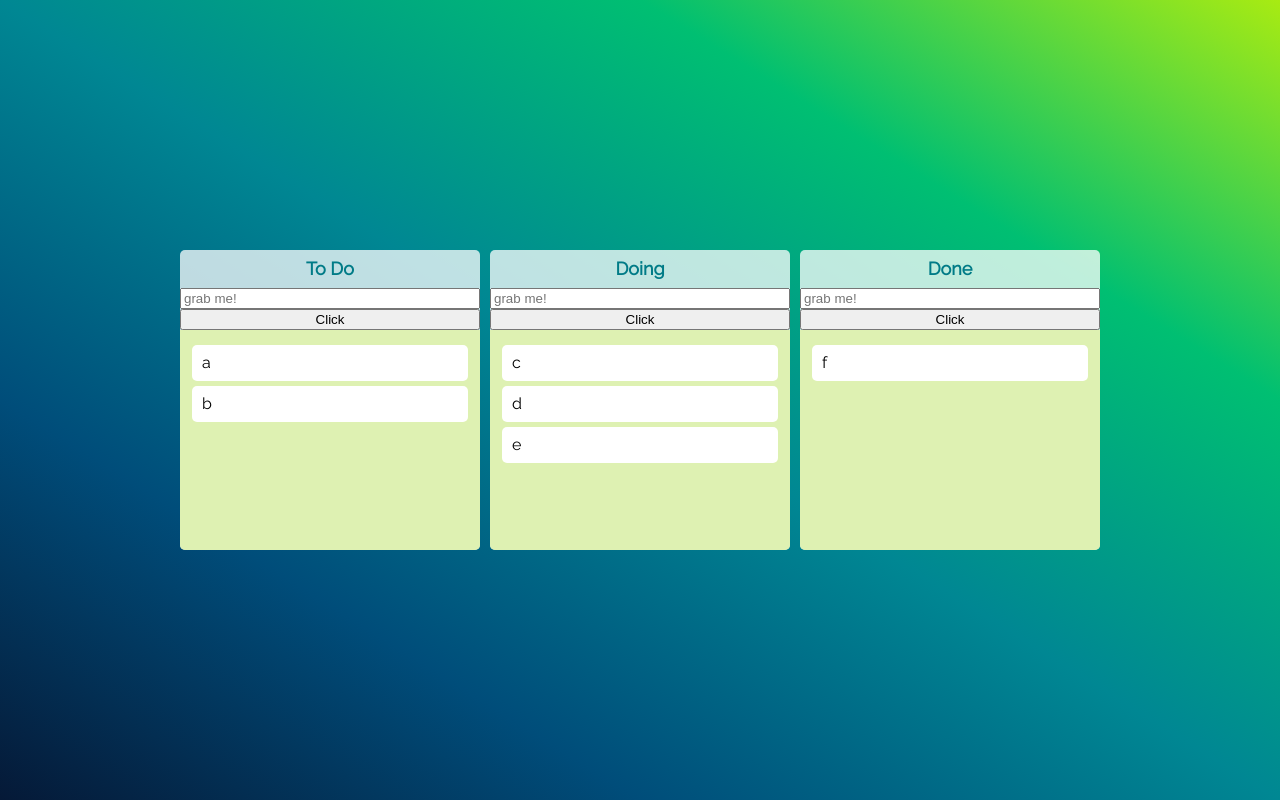
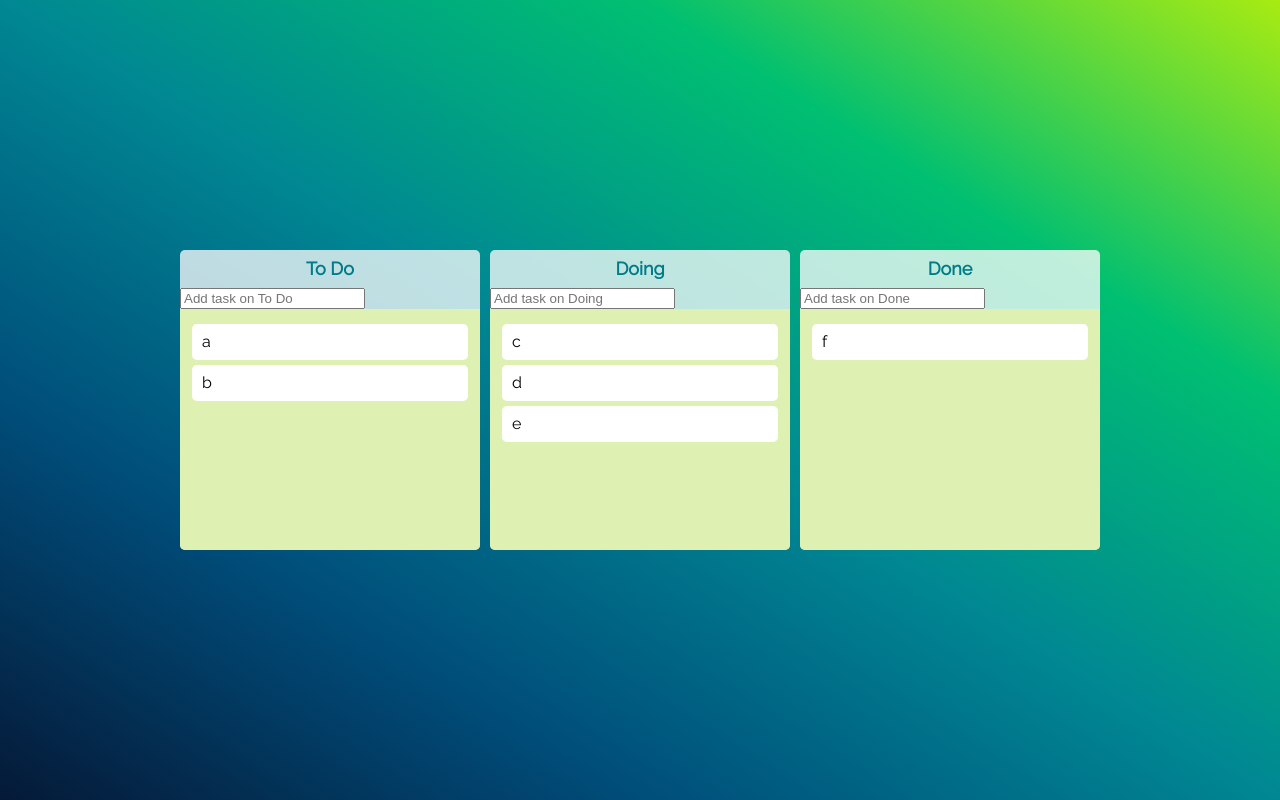
Before and after one commit to kirtimukha/rjs-trello, a React (Create React App) app: page / in a window 1280 px wide. Built offline with nearby package versions, Linux system fonts and the light colour scheme.

Commit message:
[U] useForm 사용법

```diff
--- a/src/Components/Board.tsx
+++ b/src/Components/Board.tsx
@@ -1,7 +1,23 @@
-import React, { useRef } from "react";
+import React from "react";
 import { Droppable } from "react-beautiful-dnd";
 import DragabbleCard from "./DragabbleCard";
 import styled from "styled-components";
+import { useForm } from "react-hook-form";
+
+interface IAreaProps {
+  isDraggingFromThis: boolean;
+  isDraggingOver: boolean;
+}
+interface IBoardProps {
+  toDos: string[]; //스트링으로 된 어레이임
+  boardId: string;
+}
+
+interface IForm {
+  toDo: string;
+}
+/* ./end type definition */
+
 const Wrapper = styled.div`
   display: flex;
   flex-direction: column;
@@ -12,10 +28,6 @@ const Wrapper = styled.div`
   min-height: 300px;
 `;
 
-interface IAreaProps {
-  isDraggingFromThis: boolean;
-  isDraggingOver: boolean;
-}
 const Area = styled.div<IAreaProps>`
   flex-grow: 1;
   width: 100%;
@@ -41,24 +53,26 @@ const Title = styled.h2`
   color: ${(props) => props.theme.titleColor};
 `;
 
-interface IBoardProps {
-  toDos: string[]; //스트링으로 된 어레이임
-  boardId: string;
-}
+const Form = styled.form``;
+
+/* ./ end Stye  */
 
 function Board({ toDos, boardId }: IBoardProps) {
-  const inputRef = useRef<HTMLInputElement>(null);
-  const onClick = () => {
-    inputRef.current?.focus();
-    setTimeout(() => {
-      inputRef.current?.blur();
-    }, 2000);
+  const { register, setValue, handleSubmit } = useForm();
+  const onValid = (data: IForm) => {
+    console.log(data);
+    setValue("toDo", "");
   };
   return (
     <Wrapper>
       <Title>{boardId}</Title>
-      <input type="text" ref={inputRef} placeholder="grab me!" />
-      <button onClick={onClick}>Click</button>
+      <Form onSubmit={handleSubmit(onValid)}>
+        <input
+          {...register("toDo", { required: true })}
+          type="text"
+          placeholder={`Add task on ${boardId}`}
+        />
+      </Form>
       <Droppable droppableId={boardId}>
         {(magic, info) => (
           <Area
```
